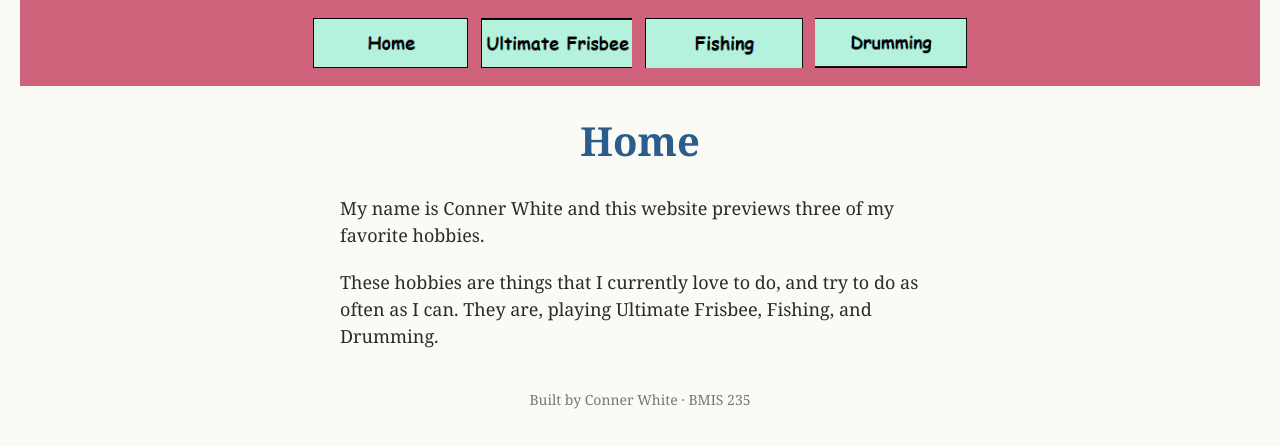
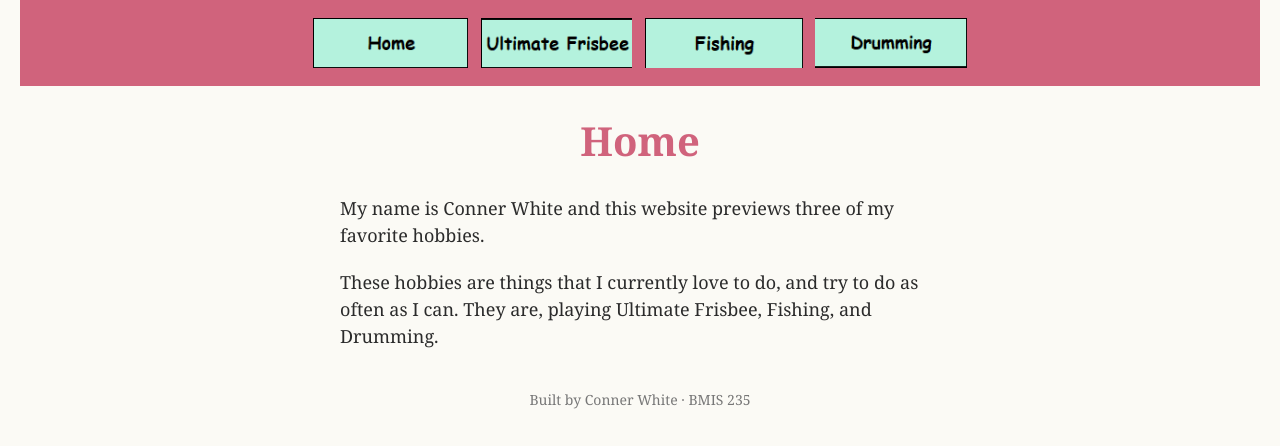
Before and after one commit to cwhite10-VOO/bmis235-html-3, a plain HTML site: page index.html in a window 1280 px wide. Drawn offline with Linux system fonts and the light colour scheme.

Commit message:
Update styles H1

```diff
--- a/styles.css
+++ b/styles.css
@@ -39,7 +39,7 @@ nav a {
 }
 
 h1 {
-    color: #2b5d8c;
+    color: #D0637C;
     text-align: center;
     font-size: 40px;
 }
```
